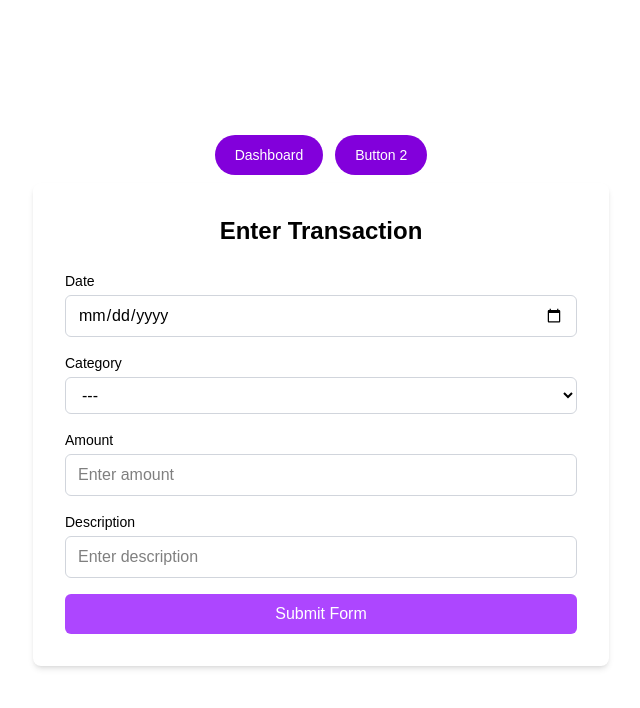
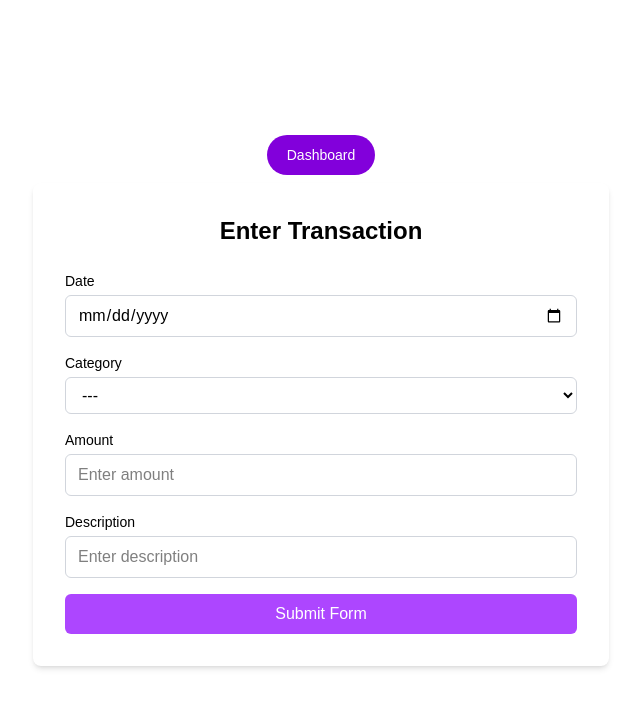
Before and after one commit to ARKXII/google-sheet-nxt, a Next.js app: page / in a window 1280 px wide. Shown: the top 708 px of the page, without its empty margins (319-959 px from the left). Built offline with nearby package versions, Linux system fonts and the light colour scheme.

Commit message:
removed button 2

```diff
--- a/app/page.tsx
+++ b/app/page.tsx
@@ -104,9 +104,6 @@ export default function Home() {
             Dashboard
           </button>
         </Link>
-        <button className="text-white bg-purple-700 hover:bg-purple-800 focus:outline-none focus:ring-4 focus:ring-purple-300 font-medium rounded-full text-sm px-5 py-2.5 text-center mb-2 dark:bg-purple-600 dark:hover:bg-purple-700 dark:focus:ring-purple-900">
-          Button 2
-        </button>
       </div>
       <div className="w-full max-w-md md:max-w-xl p-6 md:p-8 bg-white rounded-lg shadow-md">
         <h1 className="text-2xl font-bold mb-6 text-center text-black">
```
